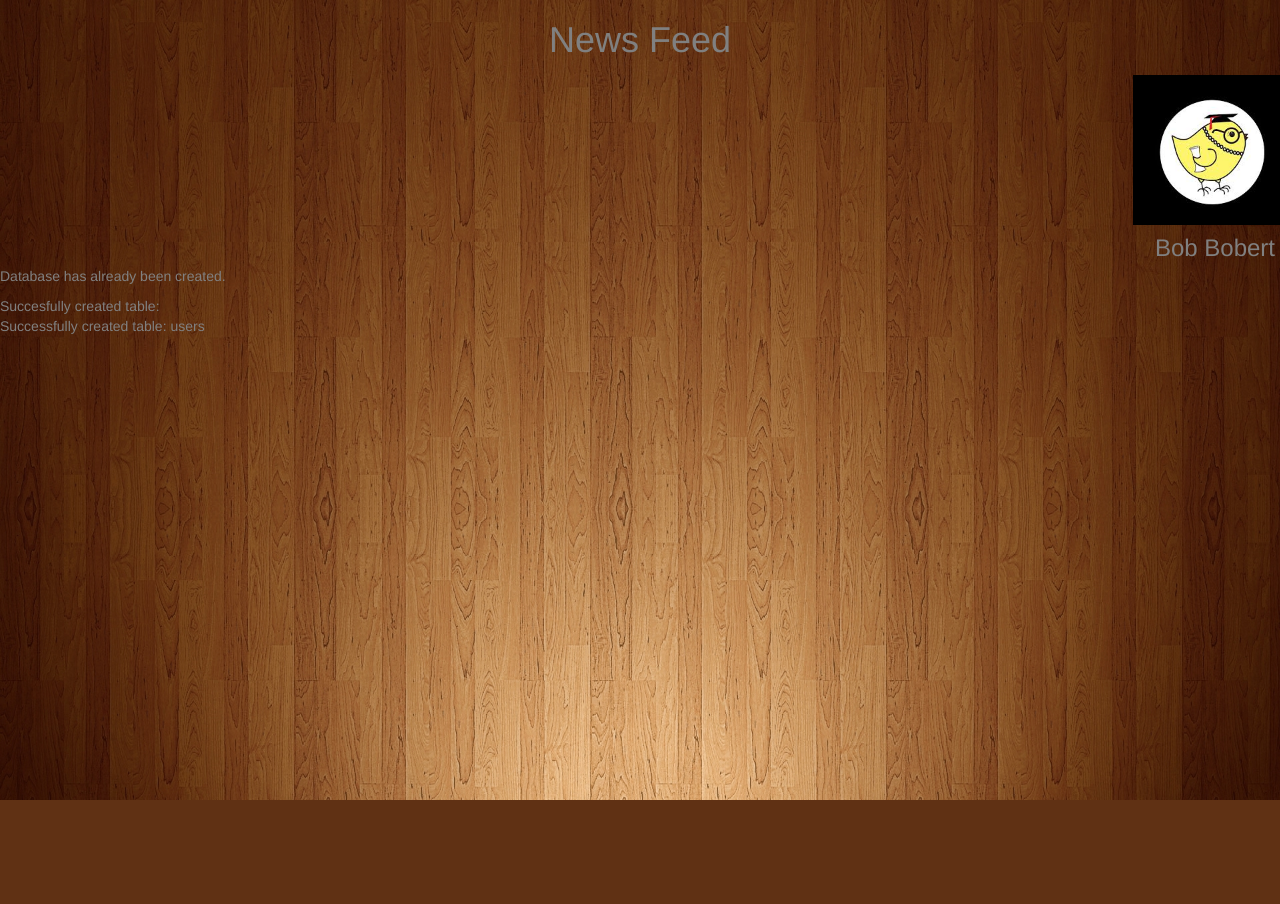
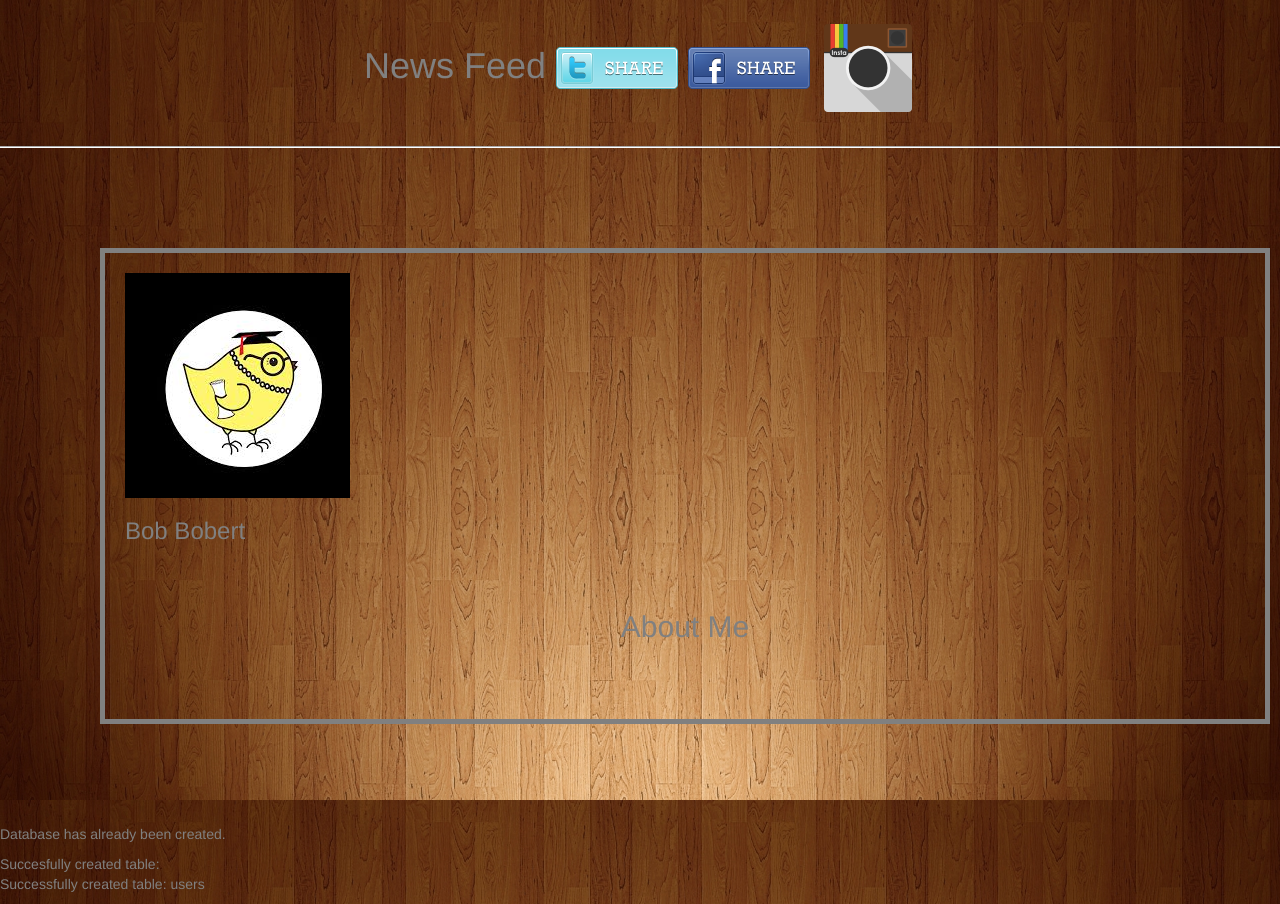
Before and after one commit to jordan13/blog2, a PHP site: page / in a window 1280 px wide. Before the commit the page ends 800 px from the top, so only its background shows below. Run offline with PHP 8.4, Linux system fonts and the light colour scheme; data that the repository does not hold is empty; some libraries are stand-ins or nearby versions.

Commit message:
Beggining design process, just added buttons linked to major social media websites

```diff
--- a/css/style.css
+++ b/css/style.css
@@ -16,12 +16,39 @@
     width: 150px;
 
 }
+hr {
+   display: block;
+   position: relative;
+   padding: 0;
+   margin: 30px auto;
+   height: 0;
+   width: 100%;
+   max-height: 0;
+   font-size: 1px;
+   line-height: 0;
+   clear: both;
+   border: none;
+   border-top: 1px solid #aaaaaa;
+   border-bottom: 1px solid #ffffff;
+}
+.container{
+    border-color: black;
+    border-width: 40px;
+    font-family: ;
+    font-size: 25px;
+    color: grey;
+    border-style: solid;
+    border-width: 5px;
+    border-color: grey;
+    margin: 100px;
+    padding: 20px;
+}
 .term2{
     height: 150px;
     width: 150px;
     position: right;
     vertical-align: right;
-    margin: 5 auto;
+    margin: 40 auto;
     margin-left: 88.5%;
     border-color: black;
     margin-right: auto;
--- a/index.php
+++ b/index.php
@@ -1,7 +1,14 @@
-<h1> <center id="news"> News Feed </center> </h1>
-
-<img src="images/pic.jpg" class="term2" >
-<h3 class="term3"> <right>  Bob Bobert </right> </h3>
+<h1> <center id="news"> News Feed
+<a href="https://twitter.com/?lang=en"><img src="images/tweet.png"></a>
+<a href="https://www.facebook.com/"><img src="images/book.png"></a>
+<a href="https://instagram.com/"><img src="images/instagram.png"></a>
+</center> </h1>
+<hr> </hr>
+<div class="container">
+<img src="images/pic.jpg" class="term5" >
+<h3> <right>  Bob Bobert </right> </h3>
+<br> <p> <h2> <center> About Me </center> </h2> </br> </p>
+</div>
 <?php
   	require_once(__DIR__ . "/controller/login-verify.php");
   	require_once(__DIR__ . "/view/header.php");
```
Also changed, not shown: other parts of css/style.css (+25 -1 lines), images/book.png (added), images/instagram.png (added), images/tweet.png (added).
